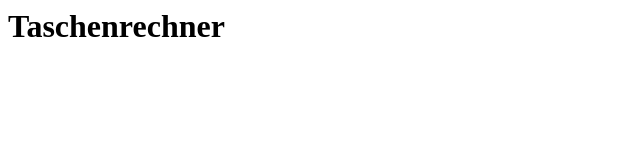
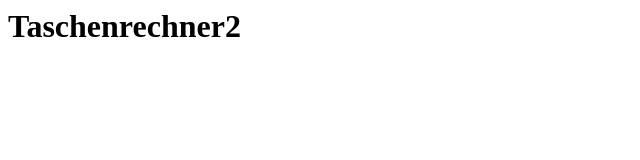
Before and after one commit to pascwin/training, a plain HTML site: page taschenrechner/index.html in a window 1280 px wide. Shown: the full height of the page, 0-640 px from the left. Drawn offline with Linux system fonts and the light colour scheme.

Commit message:
Taschenrechner2

```diff
--- a/taschenrechner/index.html
+++ b/taschenrechner/index.html
@@ -3,7 +3,7 @@
     <title>Document</title>
 </head>
 <body>
-    <h1>Taschenrechner</h1>
+    <h1>Taschenrechner2</h1>
     <script src="script.js"></script>
 </body>
 </html>
```
